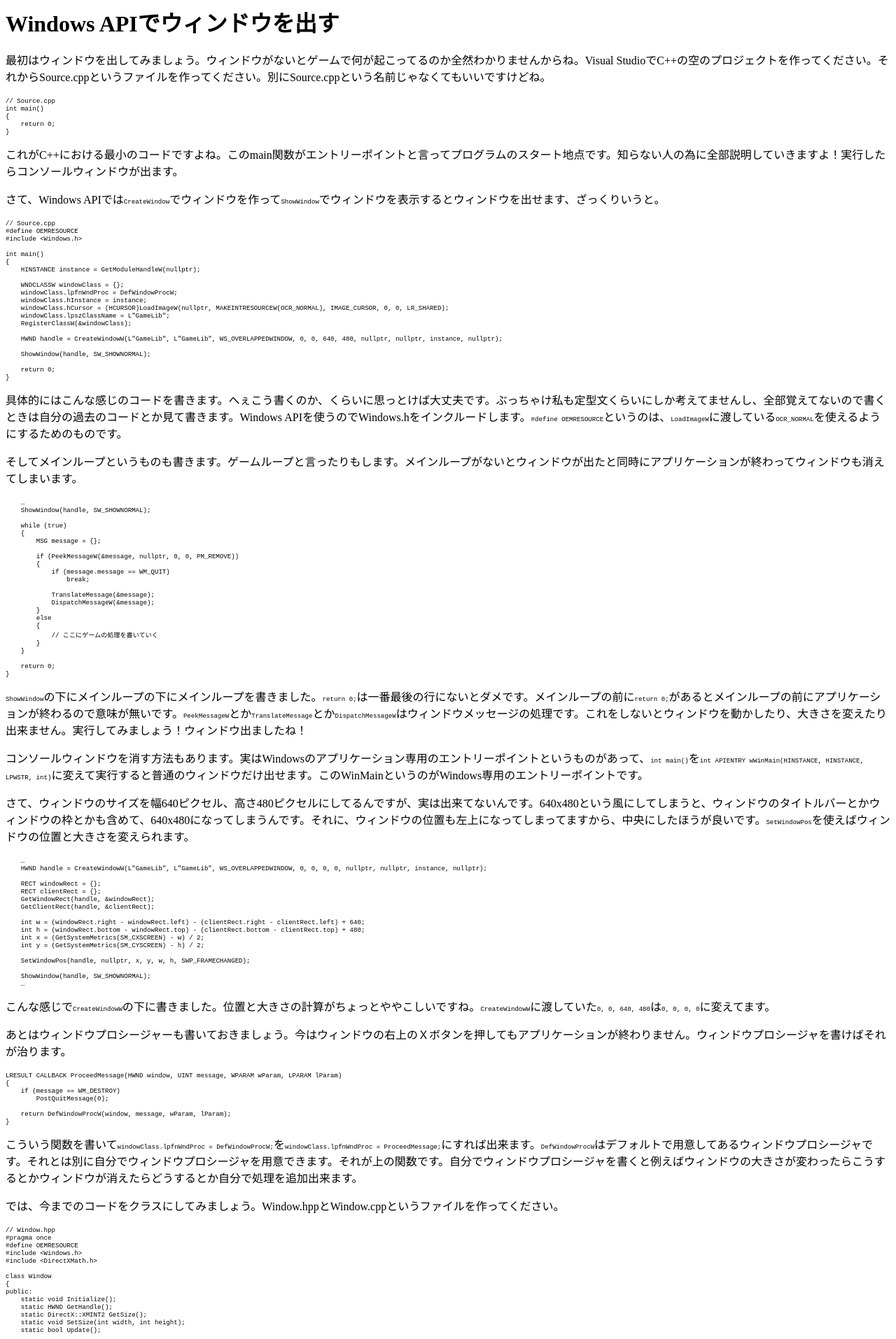
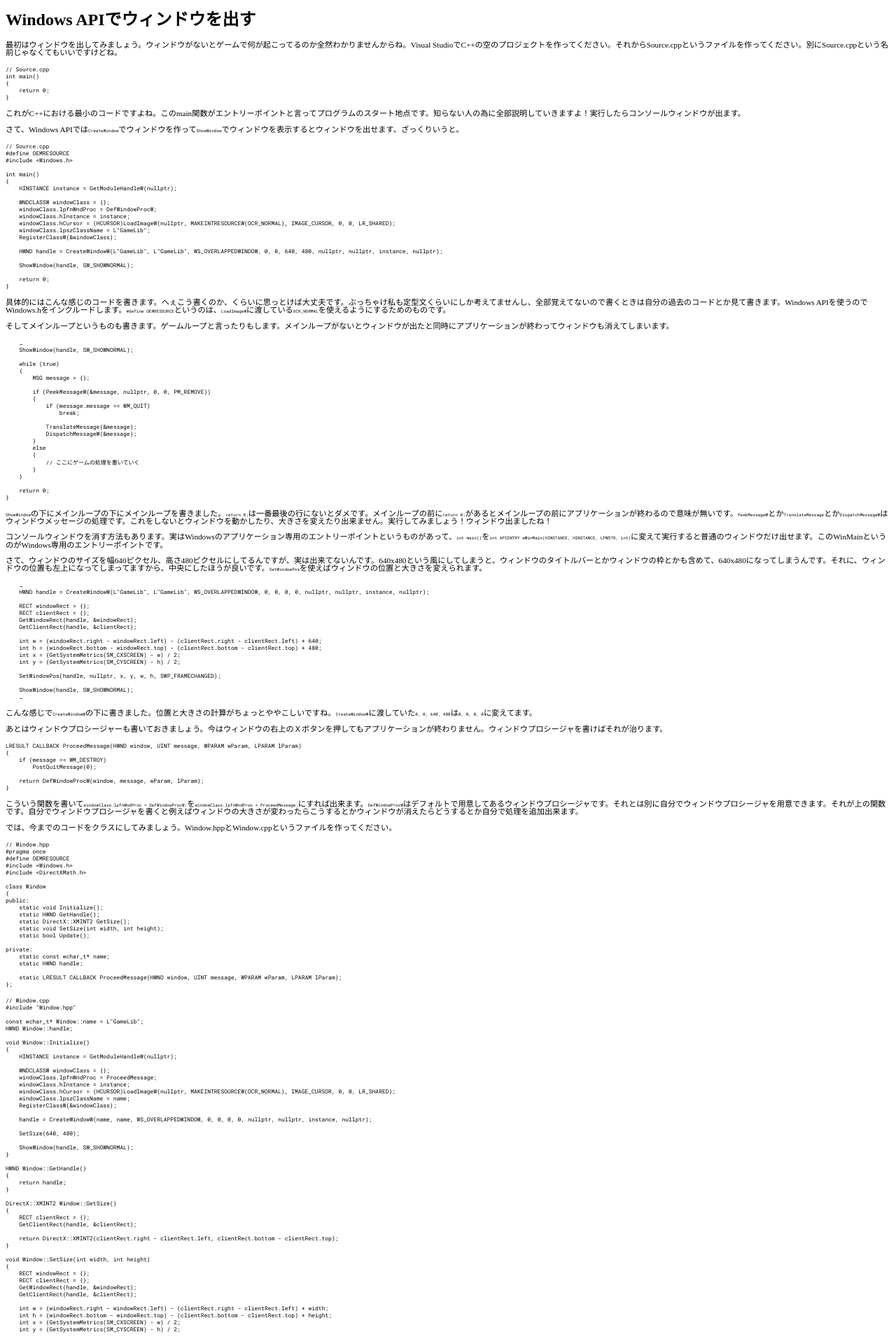
Before and after one commit to itukikikuti/windblow.net, a Jekyll site: the page built from books/DirectX11.html, in a window 1280 px wide. Shown: the top 1914 px of the page at 70% size. Built offline with Jekyll 4.4.1, drawn with Linux system fonts in a browser that asks for light colours; some of the changed text lies outside the part shown.

Commit message:
本のCSS変更

```diff
--- a/books/DirectX11.html
+++ b/books/DirectX11.html
@@ -2,18 +2,19 @@
 ---
 
 <style>
+    @import url('https://fonts.googleapis.com/css?family=Roboto+Mono');
     h1 {
         page-break-before: always;
-        font-size: 2em;
+        font-size: 1.5em;
     }
     p {
-        line-height: 1.5;
+        line-height: 1;
         text-align: left;
-        font-size: 1em;
+        font-size: 0.7em;
     }
     code {
-        font-family: monospace;
-        font-size: 0.7em;
+        font-family: 'Roboto Mono', monospace;
+        font-size: 0.5em;
     }
 </style>
 
```
